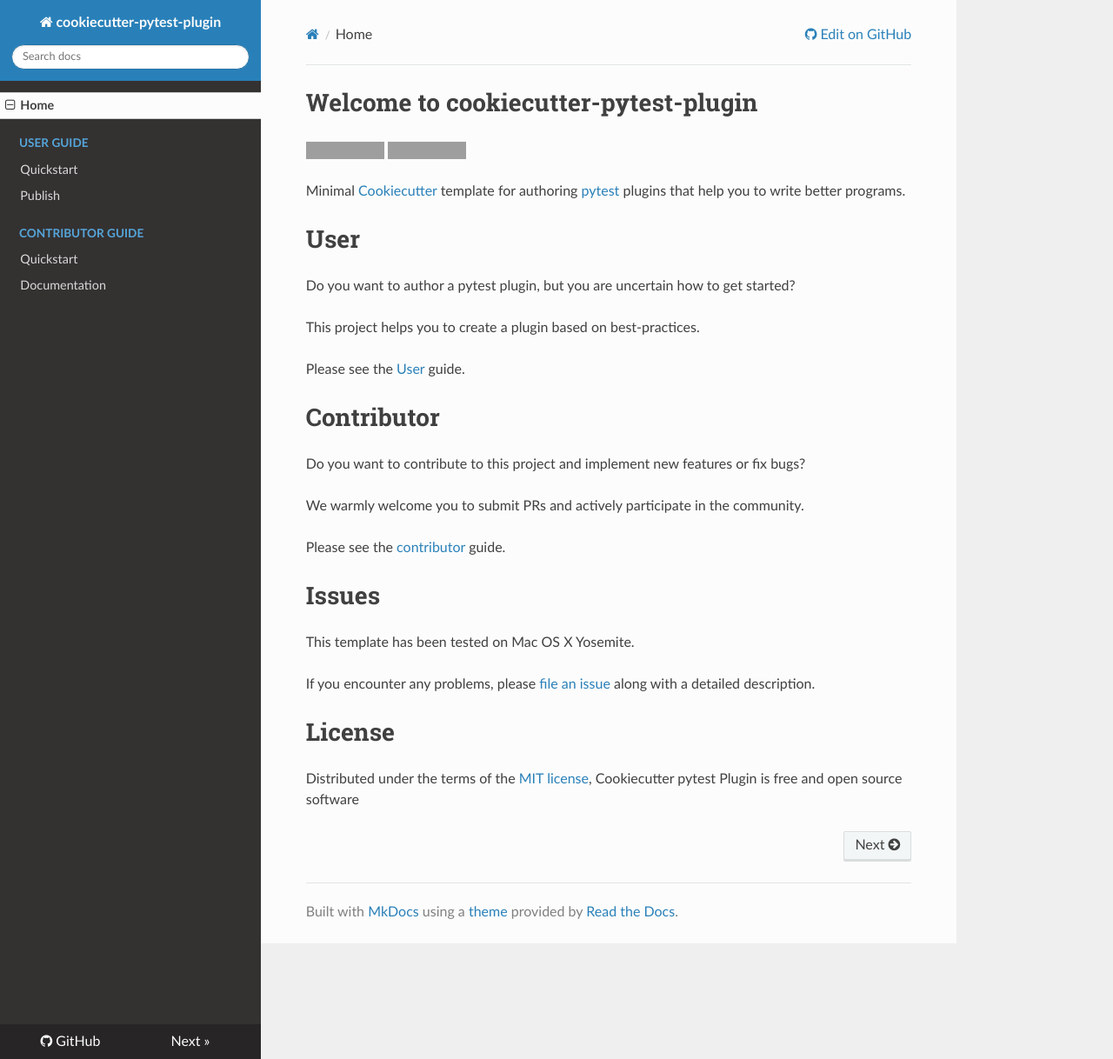
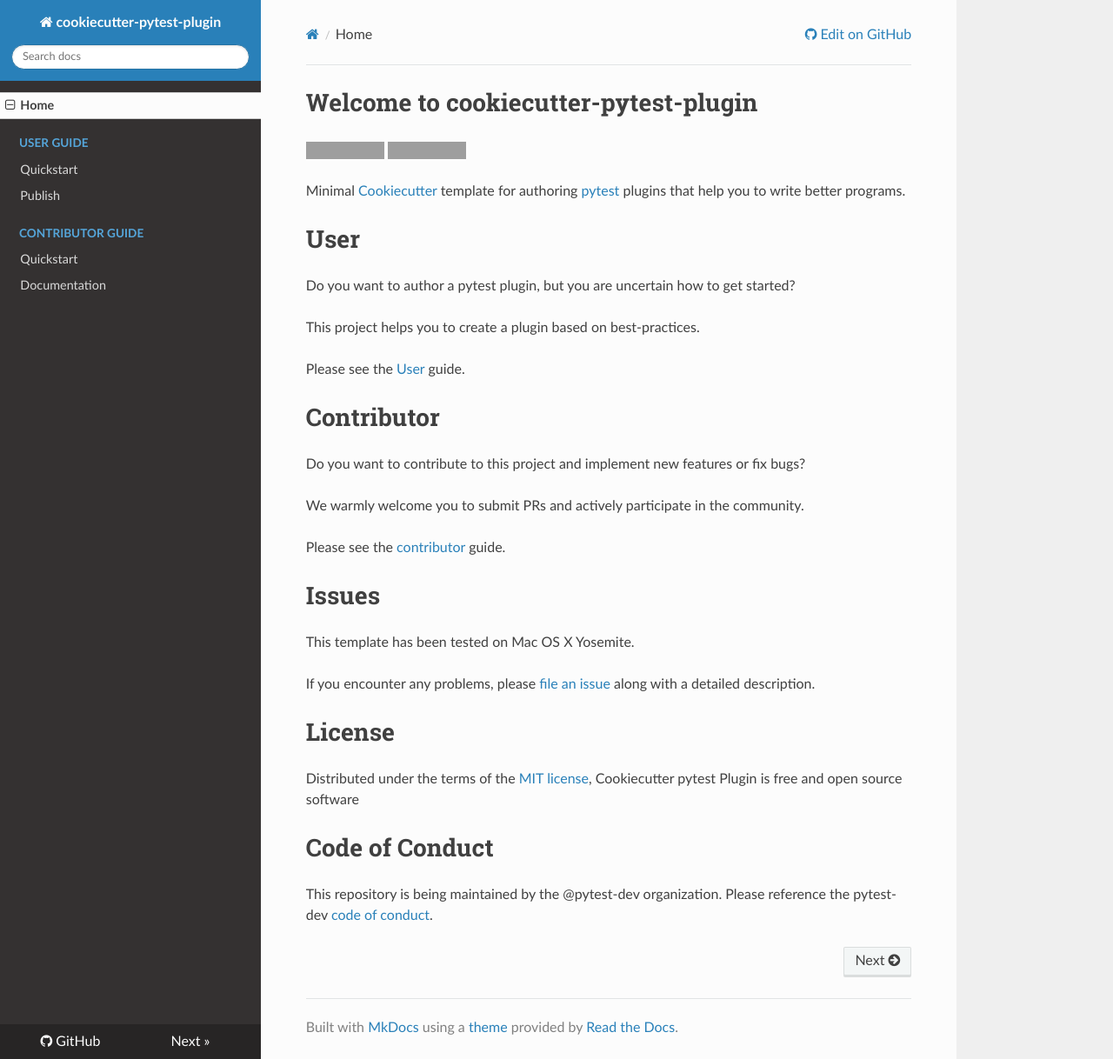
Before and after one commit to pytest-dev/cookiecutter-pytest-plugin, an MkDocs documentation site: the page built from docs/index.md, in a window 1280 px wide and 1218 px high. Shown: the whole window at 87% size. Built offline with MkDocs 1.6.1, drawn with Linux system fonts in a browser that asks for light colours; nearby versions of some CDN libraries; old or Windows-style settings are respelled for this version of MkDocs; grey boxes are pictures that could not be loaded.

Commit message:
adds coc for #58

```diff
--- a/docs/index.md
+++ b/docs/index.md
@@ -48,3 +48,11 @@
 [documentation]: https://readthedocs.org/projects/cookiecutter-pytest-plugin/?badge=latest (Documentation Status)
 [MIT license]: http://opensource.org/licenses/MIT
 [file an issue]: https://github.com/pytest-dev/cookiecutter-pytest-plugin/issues
+
+
+Code of Conduct
+===============
+
+This repository is being maintained by the @pytest-dev organization. Please reference the pytest-dev [code of conduct].
+
+[Code of Conduct]: https://github.com/pytest-dev/pytest/blob/main/CODE_OF_CONDUCT.md#contributor-covenant-code-of-conduct
```
